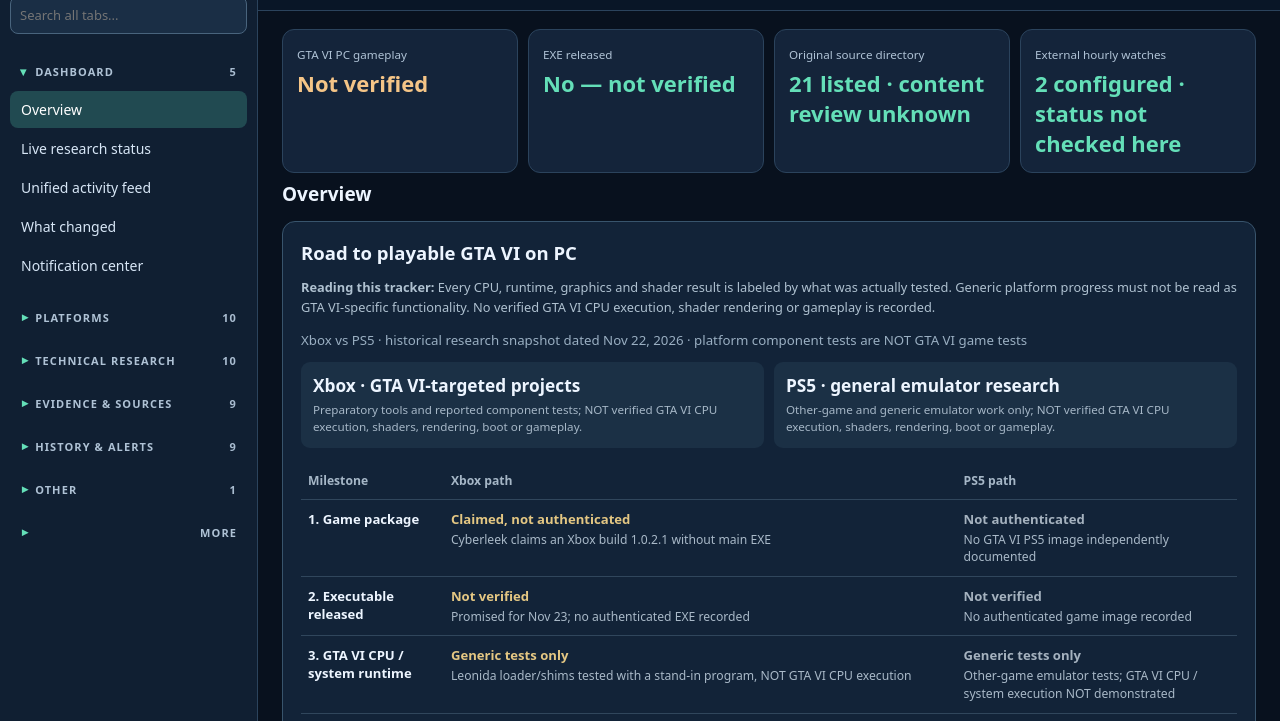
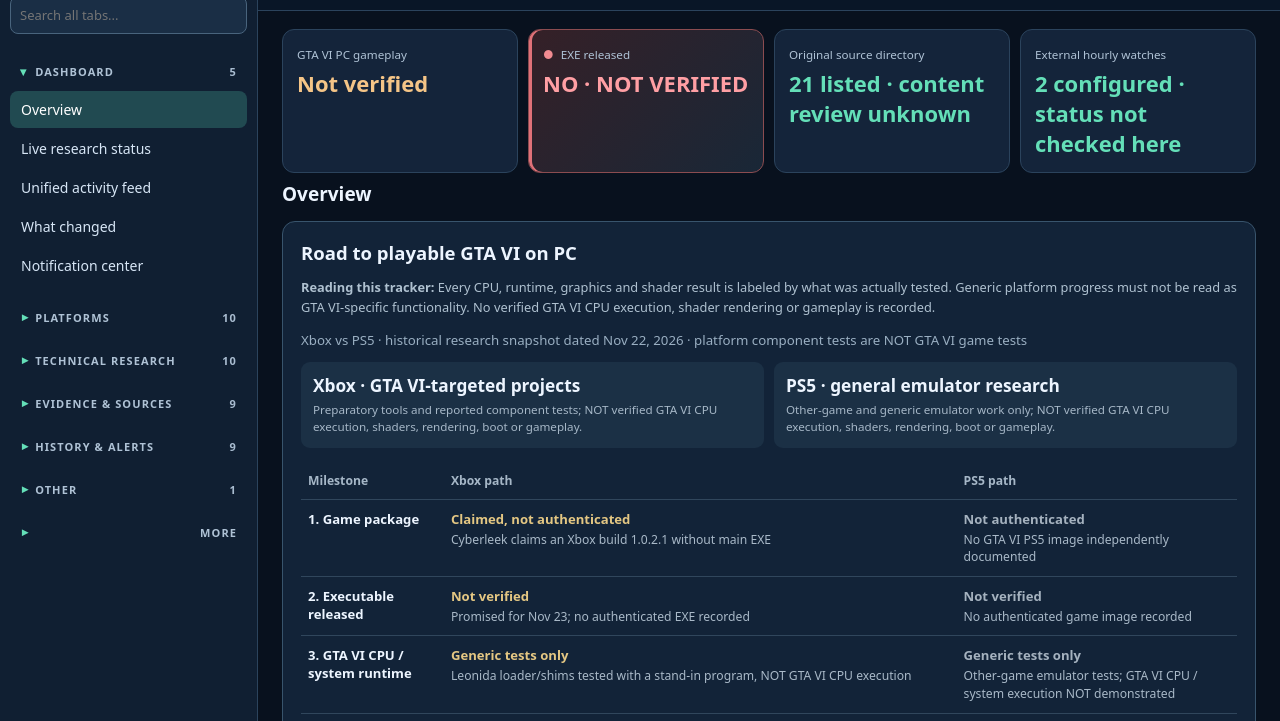
Before and after one commit to wrathlock/gta-vi-progress-tracker, a plain HTML site: page GTA_VI_Tracker/index.html in a window 1280 px wide. Shown: the part 67-788 px from the top of the page. Drawn offline with Linux system fonts and the light colour scheme.

Commit message:
Color-code EXE released status on top dashboard with evidence-aware red and green states

```diff
--- a/GTA_VI_Tracker/index.html
+++ b/GTA_VI_Tracker/index.html
@@ -435,4 +435,35 @@ return '<section class="platform-race"><h3>Road to playable GTA VI on PC</h3><p
 render=function(){oldRender();if(current!=='Overview')return;const target=document.getElementById('content');if(!target)return;const old=target.querySelector('.platform-race');if(old)old.remove();const heading=target.querySelector('h2');const exe=target.querySelector('.exe-watch-home');if(exe)exe.insertAdjacentHTML('afterend',raceView());else if(heading)heading.insertAdjacentHTML('afterend',raceView());};
 render();
 })();
+</script>
+<style id="exe-status-visual-style">
+#stats .exe-release-stat{border:1px solid #825d31;background:linear-gradient(135deg,#30251d,#1b2836);box-shadow:inset 3px 0 0 #e3a65a}
+#stats .exe-release-stat .value{color:#ffd39b!important}
+#stats .exe-release-stat.exe-unverified{border-color:#8b4c50;background:linear-gradient(135deg,#352027,#192737);box-shadow:inset 3px 0 0 #e07178}
+#stats .exe-release-stat.exe-unverified .value{color:#ff9fa4!important}
+#stats .exe-release-stat.exe-verified{border-color:#337e61;background:linear-gradient(135deg,#163b31,#172a38);box-shadow:inset 3px 0 0 #55d5a2}
+#stats .exe-release-stat.exe-verified .value{color:#8ef1bf!important}
+#stats .exe-release-stat small:before{content:'●';margin-right:7px;color:#f2aa58}
+#stats .exe-release-stat.exe-unverified small:before{color:#f18b91}
+#stats .exe-release-stat.exe-verified small:before{color:#72e6ae}
+</style>
+<script id="exe-status-visual-script">
+(function(){
+const previousHeader=header;
+header=function(){
+ previousHeader();
+ const stats=document.getElementById('stats');if(!stats)return;
+ const cards=[...stats.querySelectorAll('.stat')];
+ const exe=cards.find(c=>/^\s*EXE released\s*$/i.test(c.querySelector('small')?.textContent||''));
+ if(!exe)return;
+ exe.classList.add('exe-release-stat');
+ const value=exe.querySelector('.value');if(!value)return;
+ const v=value.textContent.trim();
+ const verified=/^(yes|verified|released\s*—\s*verified)$/i.test(v);
+ exe.classList.add(verified?'exe-verified':'exe-unverified');
+ if(!verified){value.textContent='NO · NOT VERIFIED';value.title='No independently authenticated GTA VI executable is recorded. Rumors or links are not verification.';}
+ else value.title='Authenticated executable with independent supporting evidence';
+};
+header();
+})();
 </script></body></html>
```
